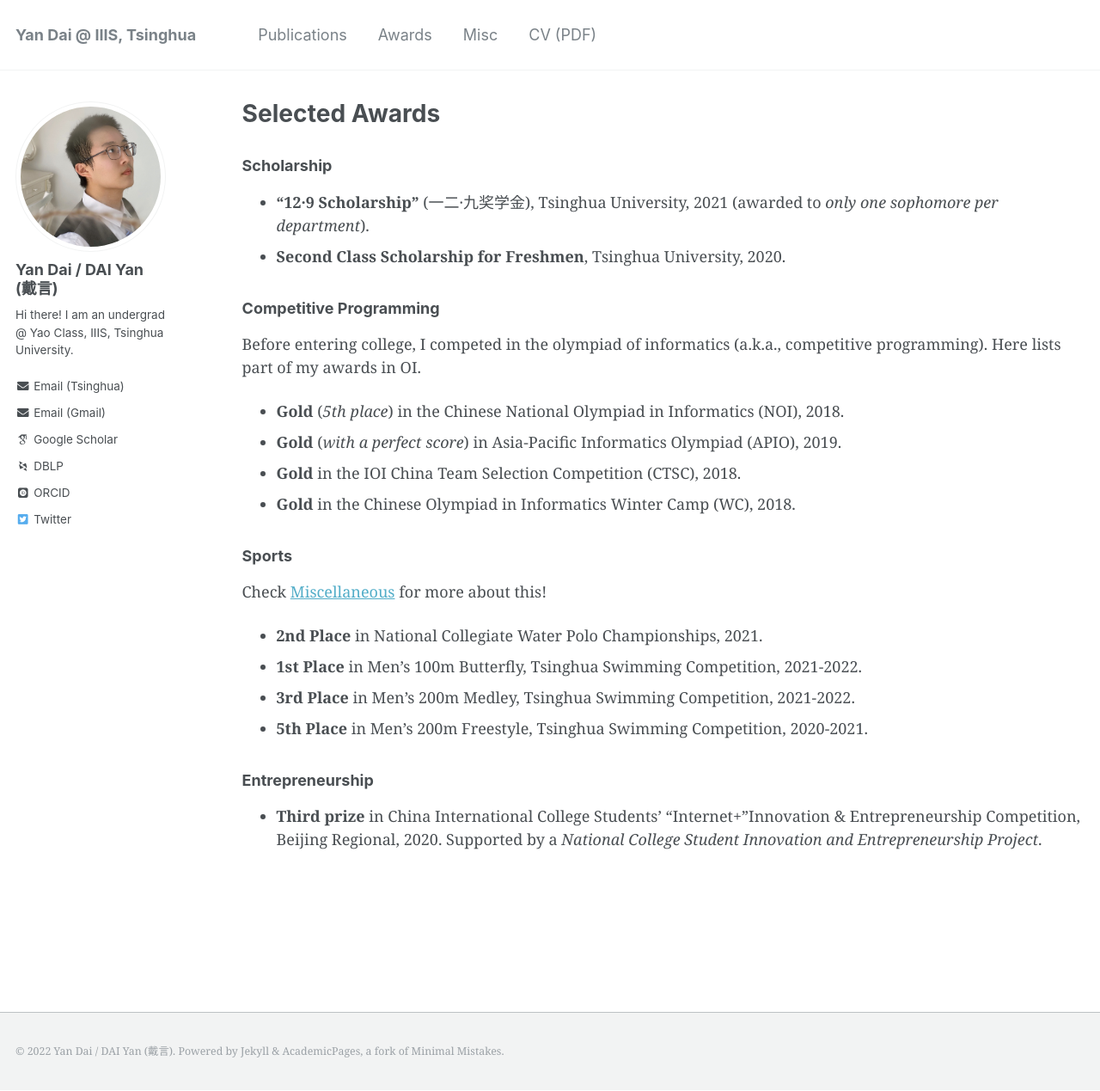
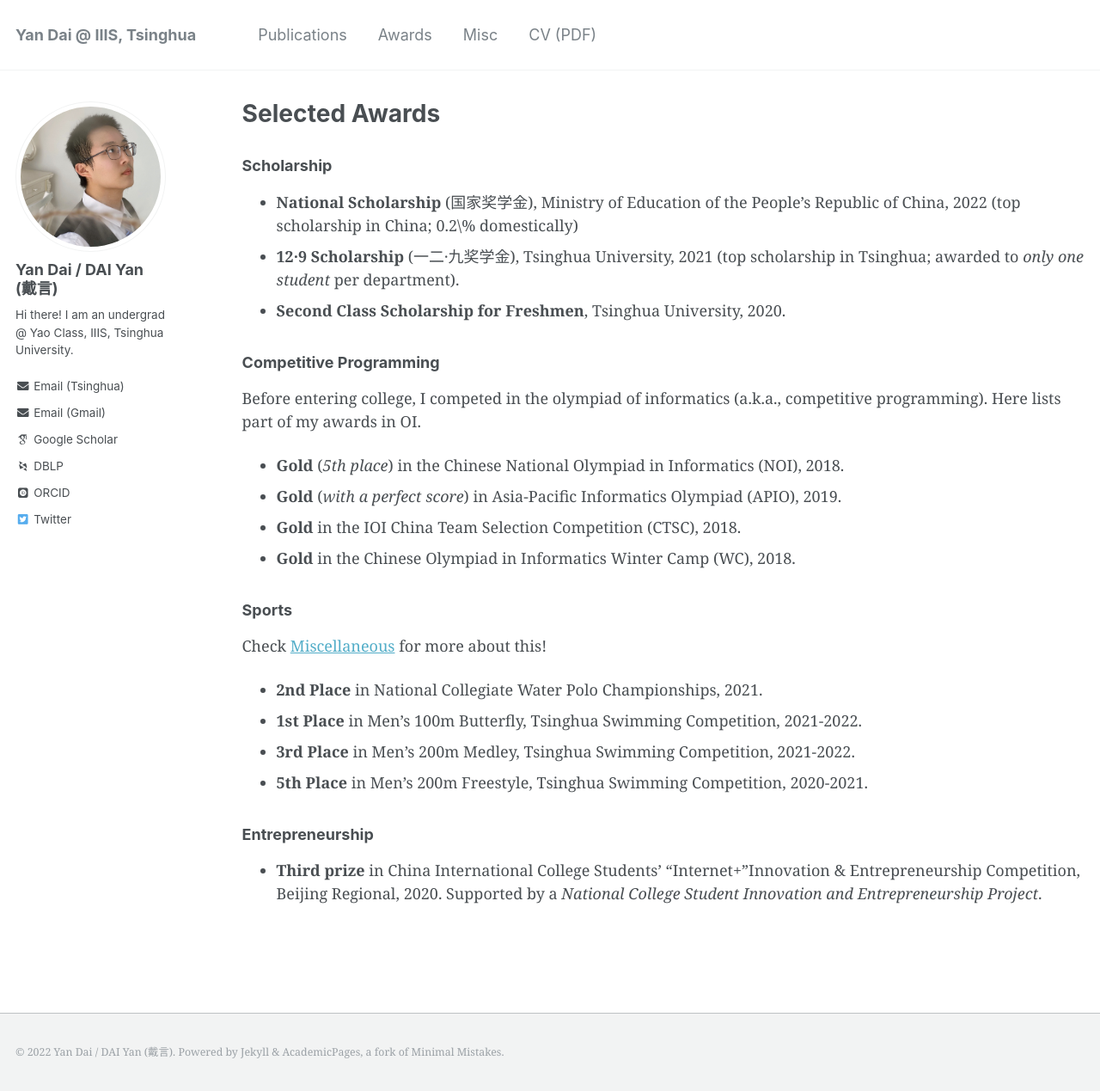
Before and after one commit to yandaichn/yandaichn.github.io, a Jekyll site: the page built from _pages/awards.md, in a window 1280 px wide and 1269 px high. Shown: the whole window at 86% size. Built offline with Jekyll 4.4.1, drawn with Linux system fonts in a browser that asks for light colours; some web fonts are replaced.

Commit message:
Update National Scholarship

```diff
--- a/_pages/awards.md
+++ b/_pages/awards.md
@@ -6,7 +6,8 @@ author_profile: true
 ---
 
 ### Scholarship
-* **"12·9 Scholarship"** (一二·九奖学金), Tsinghua University, 2021 (awarded to *only one sophomore per department*).
+* **National Scholarship** (国家奖学金), Ministry of Education of the People's Republic of China, 2022 (top scholarship in China; 0.2\% domestically)
+* **12·9 Scholarship** (一二·九奖学金), Tsinghua University, 2021 (top scholarship in Tsinghua; awarded to *only one student* per department).
 * **Second Class Scholarship for Freshmen**, Tsinghua University, 2020.
 
 ### Competitive Programming
```
Also changed, not shown: 1 other file.
